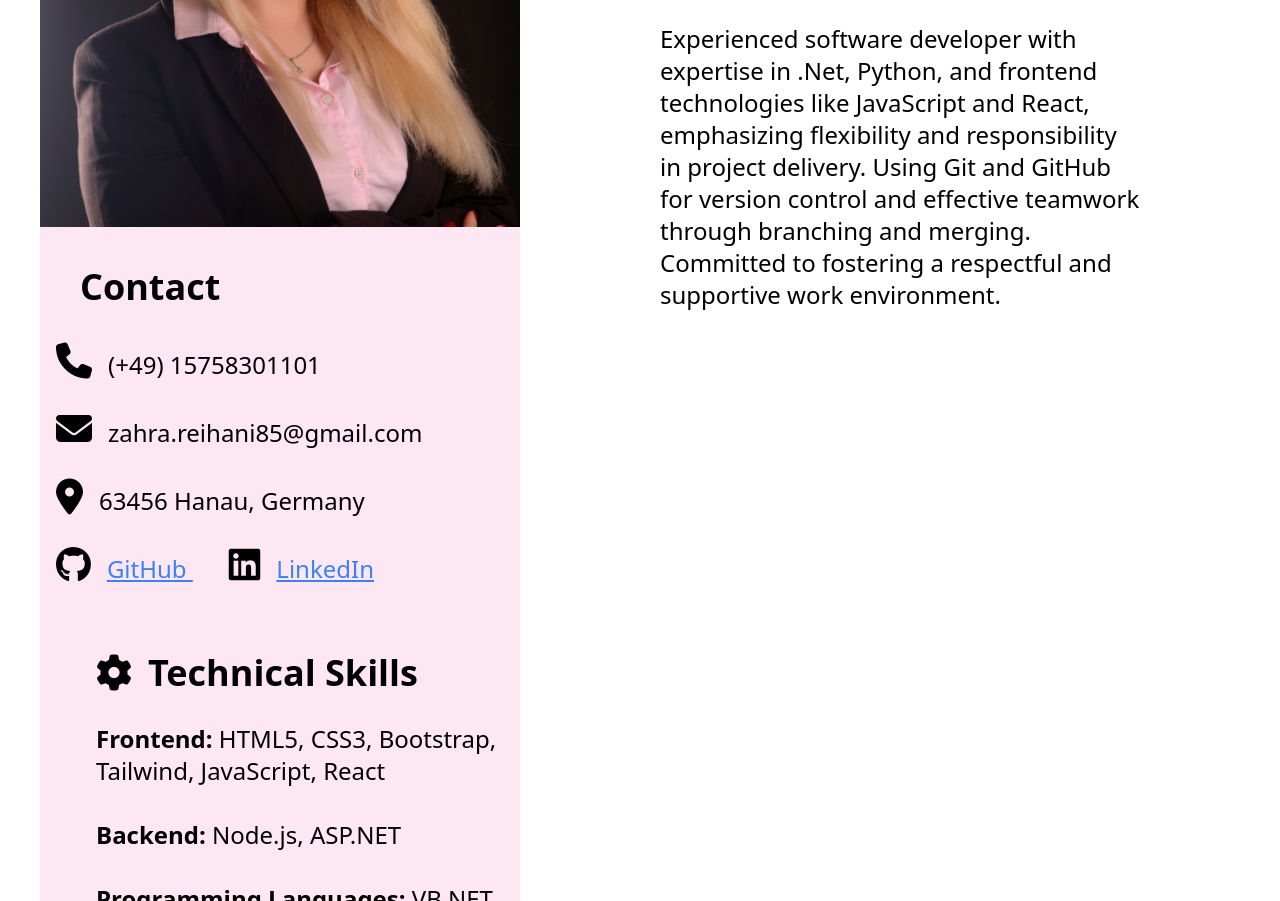
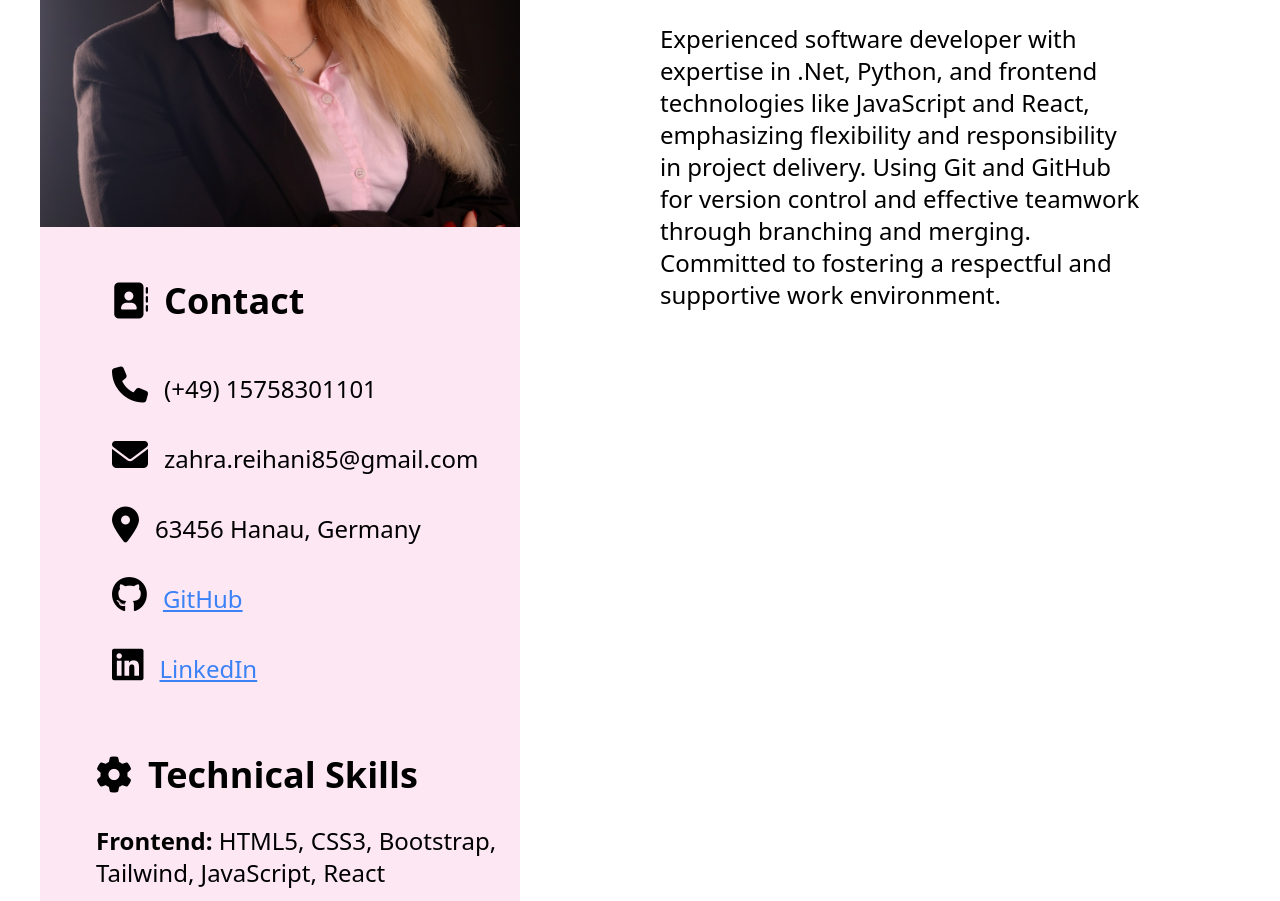
Before and after one commit to ZahraR85/Resume, a plain HTML site: page resume/New-Resume.html in a window 1280 px wide. Shown: the part 405-1306 px from the top of the page. Drawn offline with nearby package versions, Linux system fonts and the light colour scheme.

```diff
--- a/resume/New-Resume.html
+++ b/resume/New-Resume.html
@@ -14,13 +14,14 @@
     <div class="col-span-2 row-start-1 bg-pink-100">
       <section class="">
         <img class="w-80% h-80%" src="image/mypic.jpg" alt="Zahra.Reihani">
-        <h3 class="text-4xl font-bold mt-10 ml-10">Contact</h3>
-        <p class="text-2xl mt-5"><i class="fa-solid fa-phone p-4" style="font-size:36px"></i>(+49) 15758301101</p>
-        <!--<strong>Phone:</strong> -->
-        <p class="text-2xl"><i class="fa-solid fa-envelope p-4" style="font-size:36px"></i>zahra.reihani85@gmail.com</p>
-        <p class="text-2xl"><i class="fa-solid fa-location-dot p-4" style="font-size:36px"></i>63456 Hanau, Germany</p>
-        <i class="fa-brands fa-github p-4" style="font-size: 36px"></i><a class="text-2xl text-blue-500 underline hover:decoration-2" href="https://github.com/ZahraR85">GitHub </a>
-        <i class="fa-brands fa-linkedin p-4 ml-5" style="font-size: 36px"></i><a class="text-2xl text-blue-500 underline hover:decoration-2" href="https://linkedin.com/in/zahra-reihani85/">LinkedIn</a>
+        <h3 class="text-4xl font-bold mt-10 ml-14"><i class="fa-solid fa-address-book p-4" style="font-size:36px"></i>Contact</h3>
+        <ul class="ml-10 mt-4">
+          <li class="text-2xl p-4"><i class="fa-solid fa-phone px-4" style="font-size:36px"></i>(+49) 15758301101</li>
+          <li class="text-2xl p-4"><i class="fa-solid fa-envelope px-4" style="font-size:36px"></i>zahra.reihani85@gmail.com</li>
+          <li class="text-2xl p-4"><i class="fa-solid fa-location-dot px-4" style="font-size:36px"></i>63456 Hanau, Germany</li>
+          <li class="text-2xl p-4"> <i class="fa-brands fa-github px-4" style="font-size: 36px"></i><a class="text-2xl text-blue-500 underline hover:decoration-2" href="https://github.com/ZahraR85">GitHub </a> </li>
+          <li class="text-2xl p-4"><i class="fa-brands fa-linkedin px-4" style="font-size: 36px"></i><a class="text-2xl text-blue-500 underline hover:decoration-2" href="https://linkedin.com/in/zahra-reihani85/">LinkedIn</a> </li>
+        </ul>
         <h3 class="text-4xl font-bold mt-10 ml-10"><i class="fa-sharp fa-solid fa-gear p-4" style="font-size:36px"></i>Technical Skills</h3>
         <ul class="ml-10">
           <li class="text-2xl p-4"><strong>Frontend:</strong> HTML5, CSS3, Bootstrap, Tailwind, JavaScript, React</li>
```
